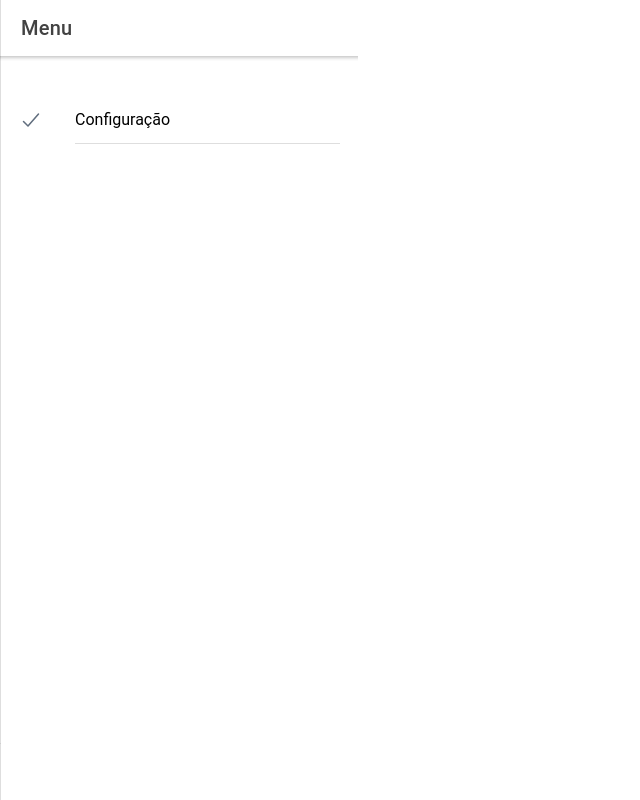
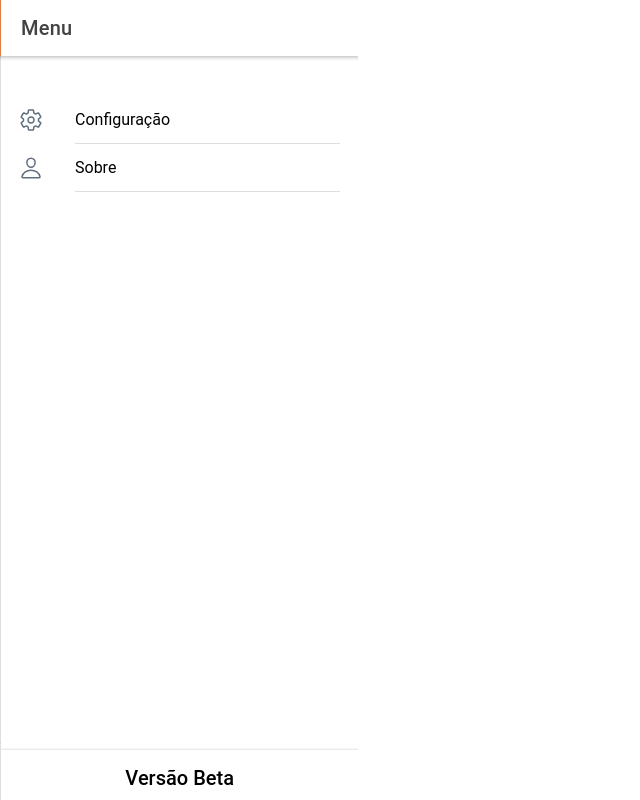
Before and after one commit to marcusvxf/aplicativoBT, a React (Create React App) app: page /tab3 in a window 1280 px wide. Shown: the whole page, without its empty margins (0-640 px from the left). Built offline with nearby package versions, Linux system fonts and the light colour scheme.

Commit message:
Consfiguração do menu lateral

```diff
--- a/src/components/Menu.tsx
+++ b/src/components/Menu.tsx
@@ -8,11 +8,11 @@ import {
   IonMenu,
   IonMenuToggle,
   IonNote,
-  IonHeader, IonToolbar, IonTitle
+  IonHeader, IonToolbar, IonTitle, IonFooter, IonButton
 } from '@ionic/react';
 import React from 'react';
 import { RouteComponentProps, withRouter } from 'react-router-dom';
-import { archiveOutline, archiveSharp, bookmarkOutline, heartOutline, heartSharp, mailOutline, mailSharp, paperPlaneOutline, paperPlaneSharp, trashOutline, trashSharp, warningOutline, warningSharp, checkmarkOutline } from 'ionicons/icons';
+import { checkmarkOutline, settingsOutline, personOutline } from 'ionicons/icons';
 import './Menu.css';
 
 interface MenuProps extends RouteComponentProps {
@@ -44,14 +44,21 @@ const Menu: React.FunctionComponent<MenuProps> = ({ selectedPage }) => {
       </IonHeader>
       <IonContent>
           <IonList>
-            <IonItem>
+            <IonItem routerLink="/tab3">
               Configuração
-              <IonIcon slot="start" icon={checkmarkOutline}>
-
+              <IonIcon slot="start" icon={settingsOutline}/>
+            </IonItem>
+            <IonItem routerLink="/tab2">
+              Sobre
+              <IonIcon slot="start" icon={personOutline}>
               </IonIcon>
             </IonItem>
           </IonList>
+
       </IonContent>
+          <IonFooter class="rodape">
+            <h4>Versão Beta</h4>
+          </IonFooter>
   </IonMenu>
   );
 }
--- a/src/pages/Page.css
+++ b/src/pages/Page.css
@@ -5,7 +5,8 @@ ion-content ion-toolbar {
 .new-background-color{
   --background:#ff914d;
   text-align: center;
-  padding-left: 1em;
+  padding-left: 2em;
+  padding-right: 0.5em;
 
 }
 
@@ -36,3 +37,7 @@ ion-tab-bar{
 
 
 }
+
+.rodape{
+  text-align: center;
+}
--- a/src/pages/Tab1.tsx
+++ b/src/pages/Tab1.tsx
@@ -1,7 +1,7 @@
 import { IonButtons, IonContent, IonHeader, IonMenuButton, IonPage, IonTitle,IonIcon, IonToolbar } from '@ionic/react';
 import React from 'react';
 import './Page.css';
-import { settingsOutline } from 'ionicons/icons';
+import { settingsOutline, optionsOutline } from 'ionicons/icons';
 
 const Tab1: React.FC = () => {
   return (
@@ -9,7 +9,7 @@ const Tab1: React.FC = () => {
       <IonHeader >
 
         <IonToolbar class="new-background-color">
-          <IonButtons slot="end"><IonMenuButton><IonIcon size="large" icon={settingsOutline}></IonIcon></IonMenuButton></IonButtons>
+          <IonButtons slot="end"><IonMenuButton><IonIcon size="large" icon={optionsOutline}></IonIcon></IonMenuButton></IonButtons>
           <IonTitle>Bem vindo "nome da pessoa"</IonTitle>
         </IonToolbar>
       </IonHeader>
--- a/src/pages/Tab2.tsx
+++ b/src/pages/Tab2.tsx
@@ -1,14 +1,15 @@
 import React from 'react';
-import { IonContent, IonHeader, IonPage, IonTitle, IonToolbar, IonMenuButton ,IonButtons} from '@ionic/react';
-import { RouteComponentProps } from 'react-router';
+import { IonContent, IonHeader, IonPage, IonTitle, IonToolbar, IonMenuButton ,IonButtons ,IonIcon} from '@ionic/react';
+import "./Page.css"
+import {optionsOutline} from "ionicons/icons";
 
 
 const Tab2: React.FC = () => {
   return (
     <IonPage>
       <IonHeader>
-        <IonToolbar>
-          <IonButtons slot="start"><IonMenuButton></IonMenuButton></IonButtons>
+        <IonToolbar class="new-background-color">
+          <IonButtons slot="end"><IonMenuButton><IonIcon size="large" icon={optionsOutline}></IonIcon></IonMenuButton></IonButtons>
           <IonTitle>Tab 2</IonTitle>
         </IonToolbar>
       </IonHeader>
--- a/src/pages/Tab3.tsx
+++ b/src/pages/Tab3.tsx
@@ -1,14 +1,15 @@
 import React from 'react';
-import { IonContent, IonHeader, IonPage, IonTitle, IonToolbar,IonButtons,IonMenuButton } from '@ionic/react';
-import { Link } from 'react-router-dom';
+import { IonContent, IonHeader, IonPage, IonTitle, IonToolbar,IonButtons,IonMenuButton,IonIcon } from '@ionic/react';
+import {optionsOutline} from "ionicons/icons" ;
+import "./Page.css";
 
 const Tab3: React.FC = () => {
   return (
     <IonPage>
       <IonHeader>
-        <IonToolbar>
-        <IonButtons slot="start"><IonMenuButton></IonMenuButton></IonButtons>
-          <IonTitle>Tab 3 <Link to="./Page">ola</Link></IonTitle>
+        <IonToolbar class="new-background-color">
+          <IonButtons slot="end"><IonMenuButton><IonIcon size="large" icon={optionsOutline}></IonIcon></IonMenuButton></IonButtons>
+          <IonTitle>Tab 3</IonTitle>
         </IonToolbar>
       </IonHeader>
       <IonContent>
```
Also changed, not shown: src/components/Menu.css (line endings or trailing spaces).
